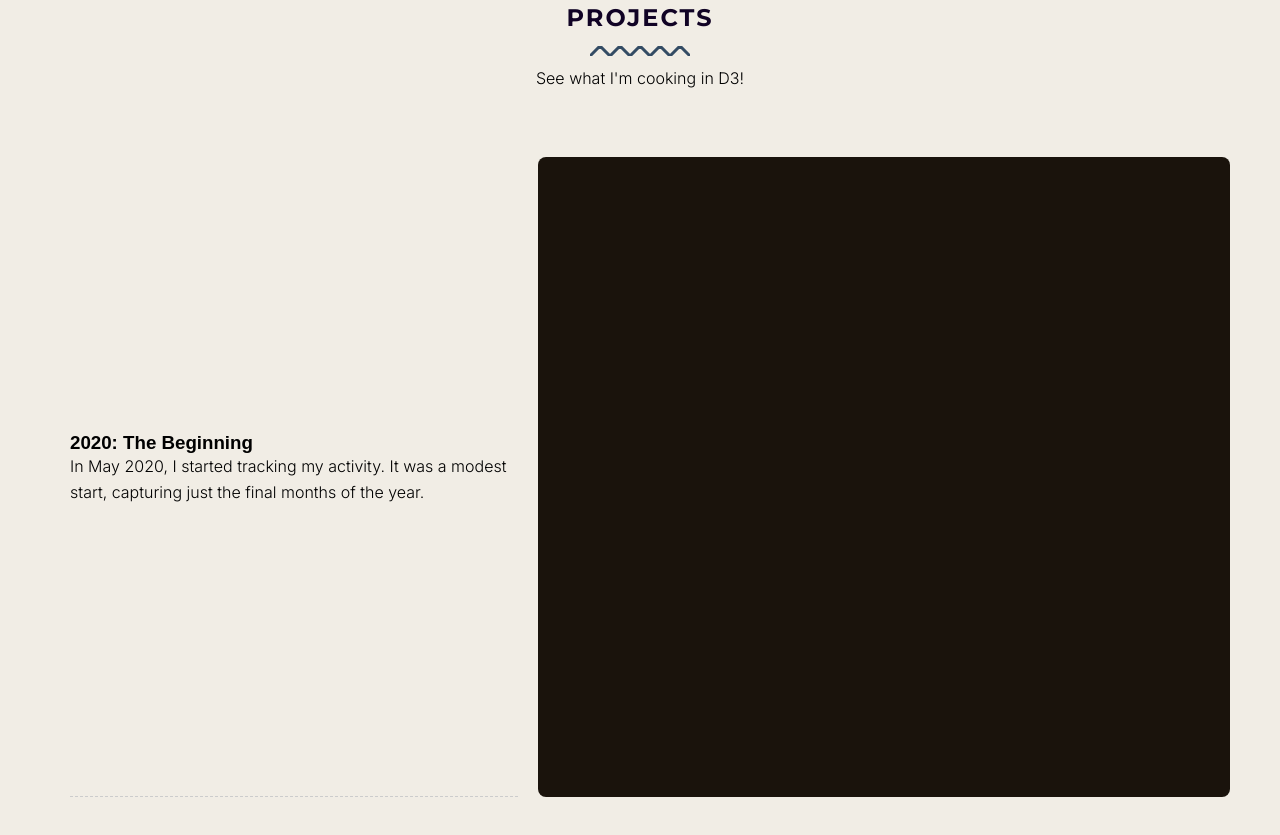
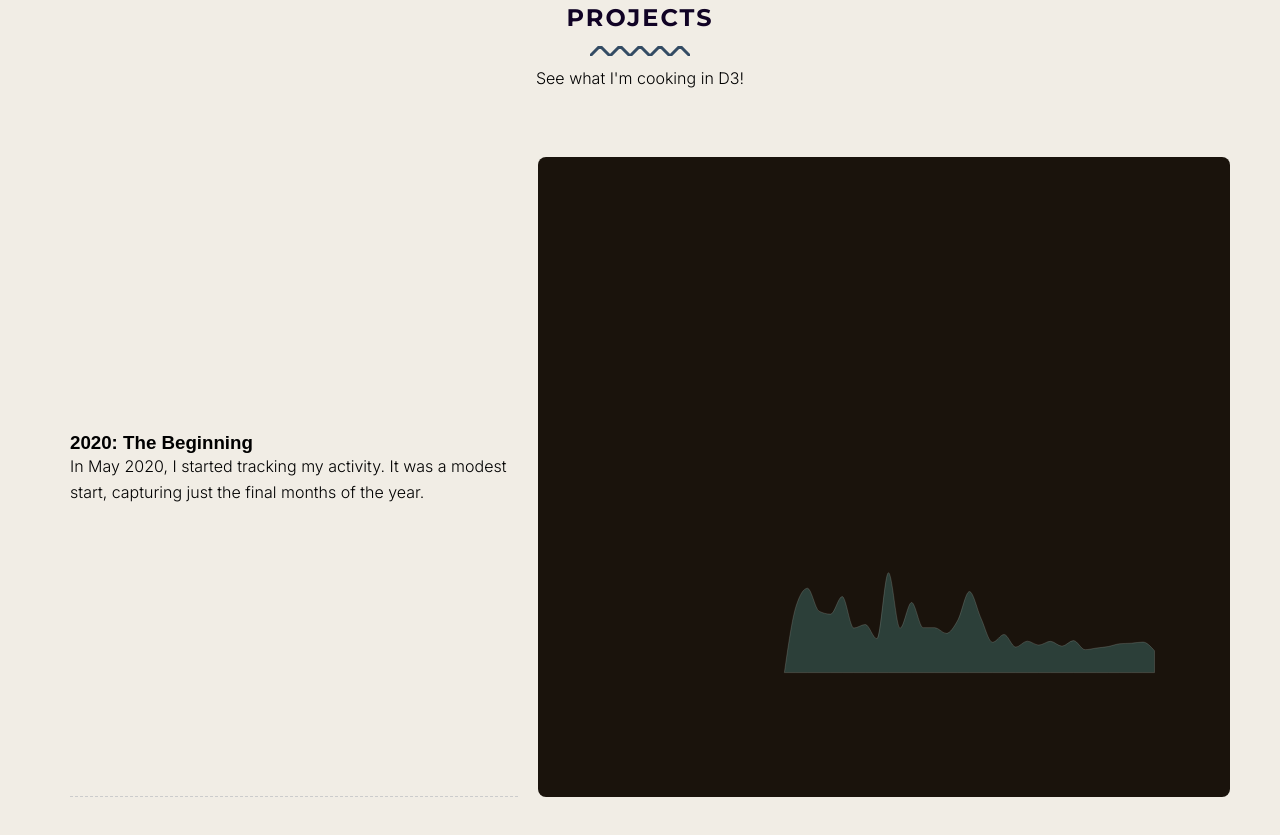
Before and after one commit to lillar/d3xreact_course, a plain HTML site: page index.html in a window 1280 px wide. Shown: the part 804-1639 px from the top of the page. Drawn offline with nearby package versions, Linux system fonts and the light colour scheme.

Commit message:
create area chart for 2020

```diff
--- a/index.html
+++ b/index.html
@@ -205,21 +205,89 @@
             };
         }).filter(d => d.date !== null); // Ensure to skip invalid dates
 
+        const weekData=Array.from(
+            d3.rollup(data,v=>d3.sum(v,d=>d.value),d=>d3.timeWeek.floor(d.date)),
+            ([date,value])=>({date,value})
+            ).sort((a,b)=>a.date-b.date);
+
+        data2020 = weekData.filter(d => d.date && d.date.getFullYear() === 2020);
+
         console.log("Formatted data sample: ", data.slice(0, 5));
+        console.log("Rows for 2020:", data2020.length);
+
+        // Set up sticky-viz
+        const vizWidth = 800;
+        const vizHeight = 600;
+
+        // Set up inner dimensions
+        const margin = {top: 20, right: 30, bottom: 40, left: 30};
+        const width = vizWidth - margin.left - margin.right;
+        const height = vizHeight - margin.top - margin.bottom;
+
+        // Set up svg
+    const svg = d3.select("#viz-canvas")
+        .append("svg")
+        // This defines the internal "zoom" box
+        .attr("viewBox", `0 0 ${vizWidth} ${vizHeight}`)
+        // This ensures it scales to fill the container
+        .attr("width", "100%")
+        .attr("height", "100%")
+        // Keeps it centered if the aspect ratio differs
+        .attr("preserveAspectRatio", "xMidYMid meet");
+
+    const mainGroup = svg.append("g")
+        .attr("transform", `translate(${margin.left}, ${margin.top})`);
+
+        // Set up scales
+        const x = d3.scaleTime()
+            .domain([new Date(2020, 0, 1), new Date(2020, 11, 31)])
+            .range([0, width]);
+
+        const y = d3.scaleLinear()
+            .domain([0, d3.max(weekData, d => d.value)])
+            .range([height, 0]);
+
+        // Set up area
+        const area = d3. area()
+            .x(d => x(d.date))
+            .y0(y(0))
+            .y1(d => y(d.value))
+            .curve(d3.curveMonotoneX);
+
+        // Draw area for 2020
+        svg.append("path")
+            .datum(data2020)
+            .attr("class", "area-2020")
+            .attr("fill", "#57A6A1")
+            .attr("fill-opacity", 0.3)
+            .attr("stroke", "#f1ede5")
+            .attr("stroke-width", 0.2)
+            .attr("d", area);
+
+        // Add X Axis
+        /*
+        svg.append("g")
+            .attr("class", "x-axis")
+            .attr("transform", `translate(0,${height})`)
+            .call(d3.axisBottom(x).ticks(d3.timeMonth.every(1)).tickFormat(d3.timeFormat("%b")))
+            .attr("color", "#f1ede5")
+            .attr("fill-opacity", 0.3);
+
+
+        // Add Y Axis
+
+        svg.append("g")
+            .attr("class", "y-axis")
+            .call(d3.axisLeft(y).ticks(5))
+            .attr("color", "#f1ede5")
+            .attr("fill-opacity", 0.3);
+        */
     });
 
     //--------------------- Load Data ---------------------//
 
 
     //--------------------- Create D3 Scroll Logic ---------------------//
-    // Initialize visualization
-    const vizWidth = 500;
-    const vizHeight = 400;
-
-    const vizSVG = d3.select("#viz-canvas")
-        .append("svg")
-        .attr("width", vizWidth)
-        .attr("height", vizHeight);
 
     // Function for transitions across steps
     function updateViz(step) {
--- a/styles.css
+++ b/styles.css
@@ -268,7 +268,19 @@ div {
     border-radius: 8px;
 }
 
+#viz-canvas {
+    width: 100%;
+    height: 100%;
+    display: flex;
+    align-items: center;
+    justify-content: center;
+}
+
 #viz-canvas svg {
     max-width: 100%;
-    height: auto;
+    max-height: 100%;
 }
+
+.area-path {
+    mix-blend-mode: lighten; /* Optional: gives it a "Joy Division" synth-wave feel */
+}
```
